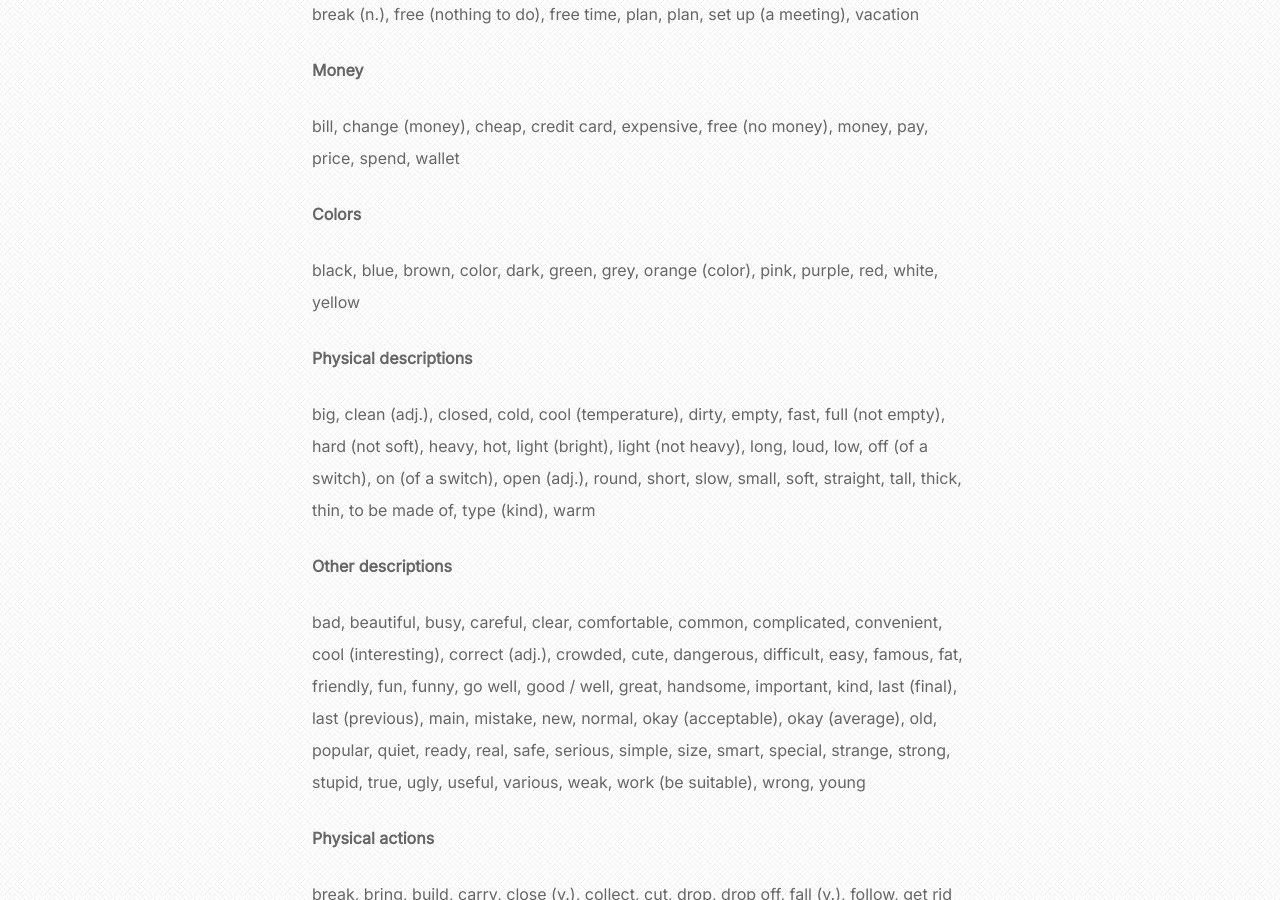
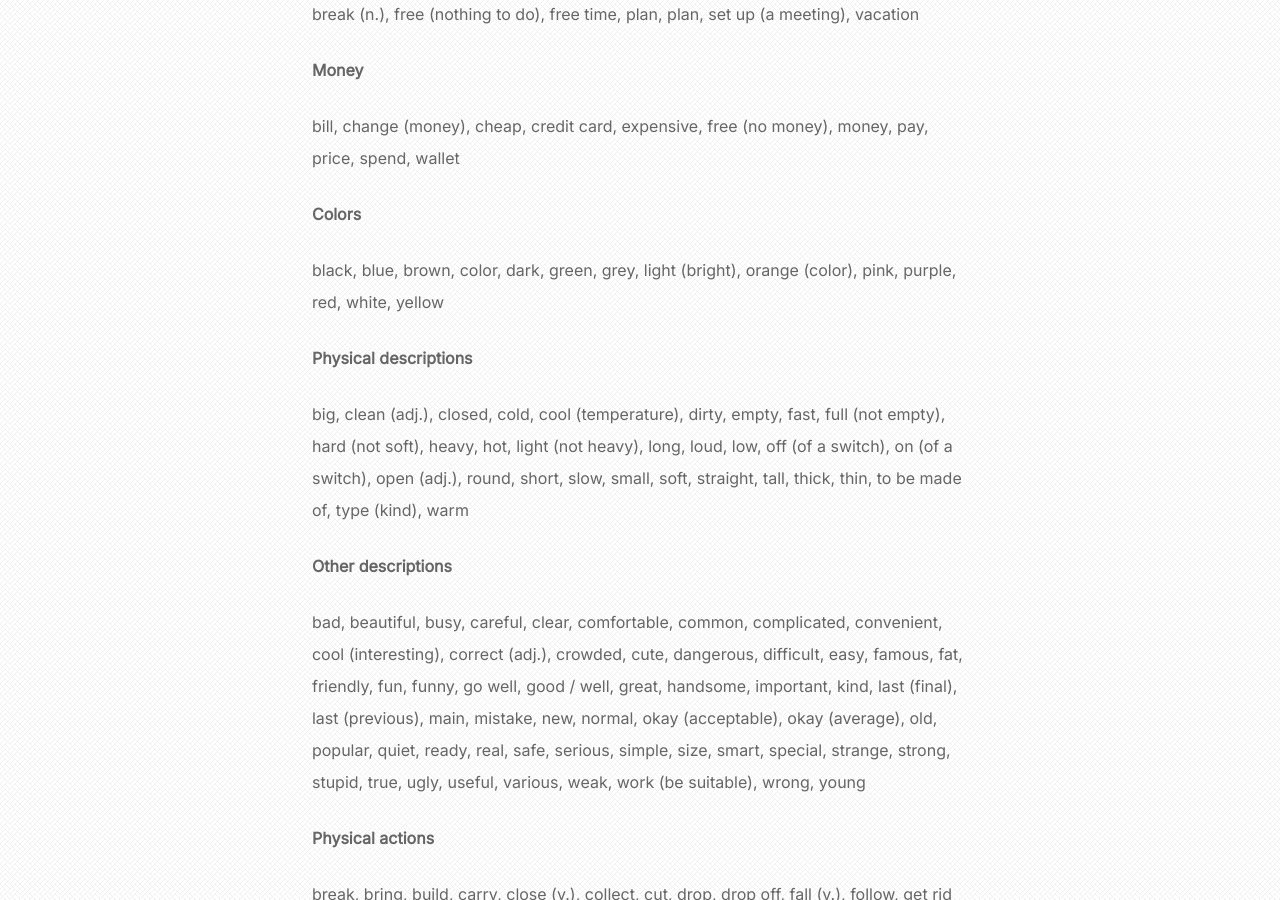
Before and after one commit to theycallmezeal/theycallmezeal.github.io, a Jekyll site: the page built from _posts/2025-1-24-1000-words.md, in a window 1280 px wide and 900 px high, scrolled down 5671 px. Built offline with Jekyll 4.4.1, drawn with Linux system fonts in a browser that asks for light colours.

Commit message:
move word

```diff
--- a/_posts/2025-1-24-1000-words.md
+++ b/_posts/2025-1-24-1000-words.md
@@ -150,11 +150,11 @@ bill, change (money), cheap, credit card, expensive, free (no money), money, pay
 
 #### Colors
 
-black, blue, brown, color, dark, green, grey, orange (color), pink, purple, red, white, yellow
+black, blue, brown, color, dark, green, grey, light (bright), orange (color), pink, purple, red, white, yellow
 
 #### Physical descriptions
 
-big, clean (adj.), closed, cold, cool (temperature), dirty, empty, fast, full (not empty), hard (not soft), heavy, hot, light (bright), light (not heavy), long, loud, low, off (of a switch), on (of a switch), open (adj.), round, short, slow, small, soft, straight, tall, thick, thin, to be made of, type (kind), warm
+big, clean (adj.), closed, cold, cool (temperature), dirty, empty, fast, full (not empty), hard (not soft), heavy, hot, light (not heavy), long, loud, low, off (of a switch), on (of a switch), open (adj.), round, short, slow, small, soft, straight, tall, thick, thin, to be made of, type (kind), warm
 
 #### Other descriptions
 
```
